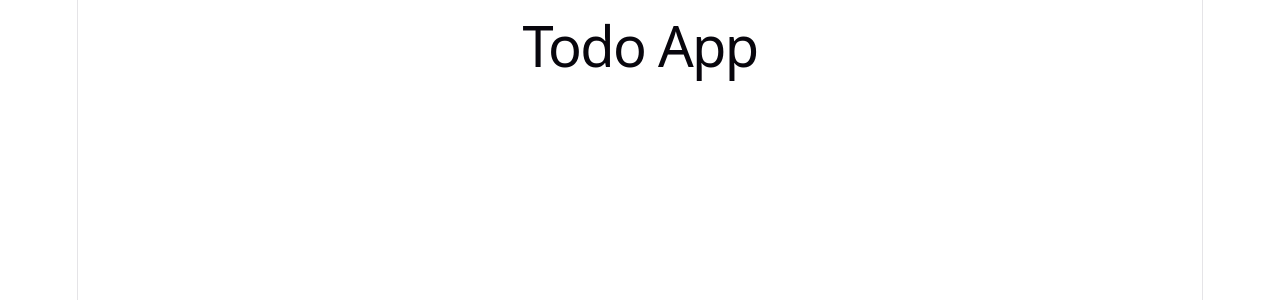
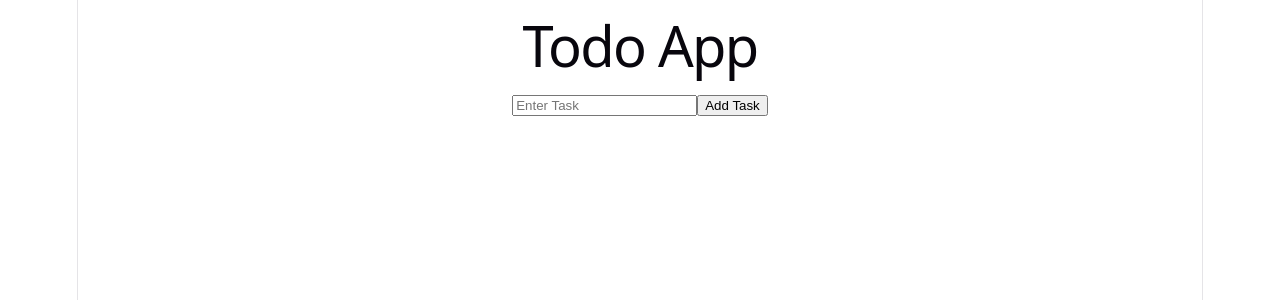
Before and after one commit to aryansingh2k3/Todo-App, a React (Vite) app: page / in a window 1280 px wide. Shown: the top 300 px of the page. Built offline with nearby package versions, Linux system fonts and the light colour scheme.

Commit message:
Add input field and button

```diff
--- a/src/App.jsx
+++ b/src/App.jsx
@@ -1,7 +1,15 @@
 function App() {
   return (
     <>
-      <h1>Todo App</h1>
+     <div>
+    <h1>Todo App</h1>
+
+    <input
+        type="text"
+        placeholder="Enter Task"
+    />
+    <button>Add Task</button>
+</div>
     </>
   );
 }
```
